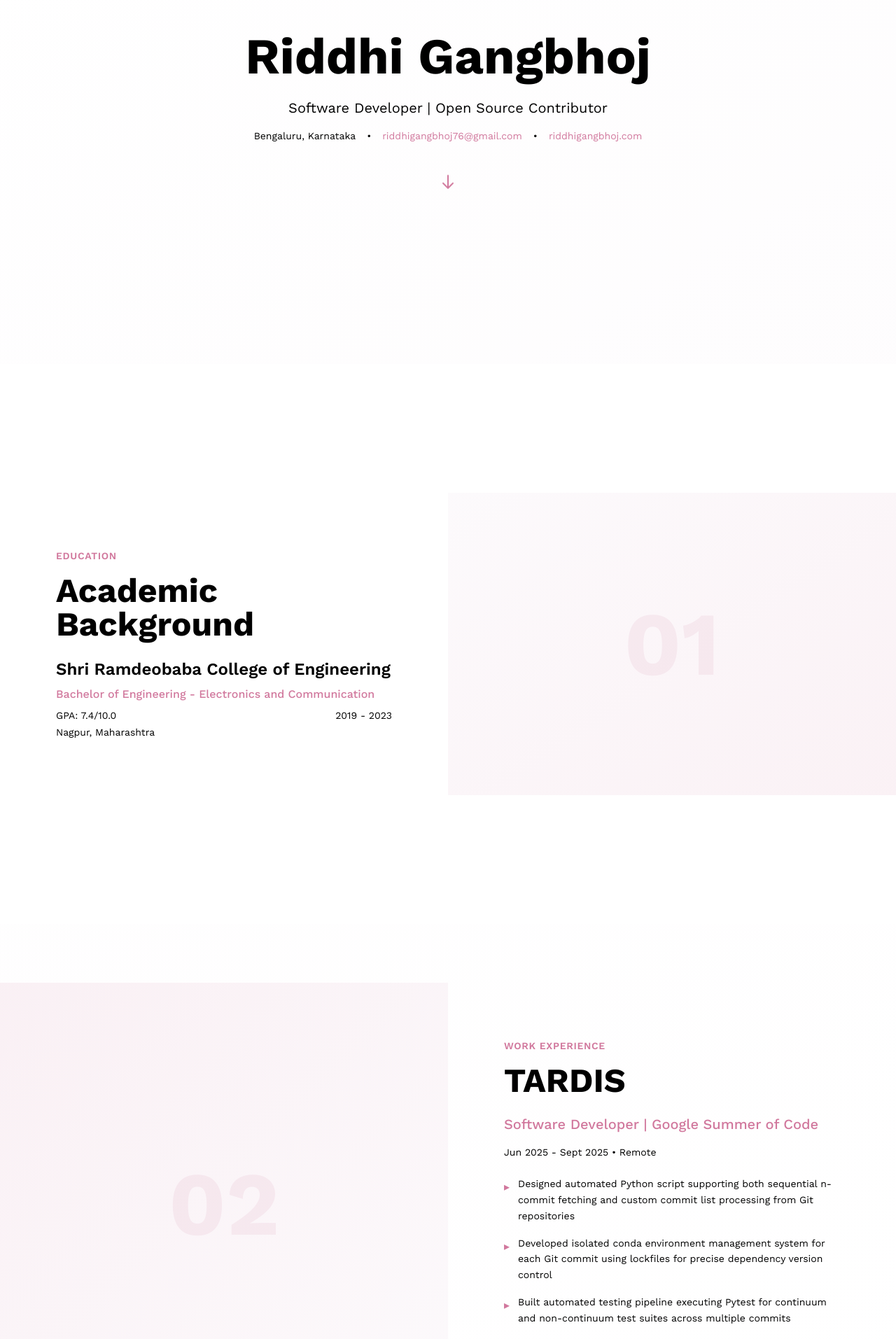
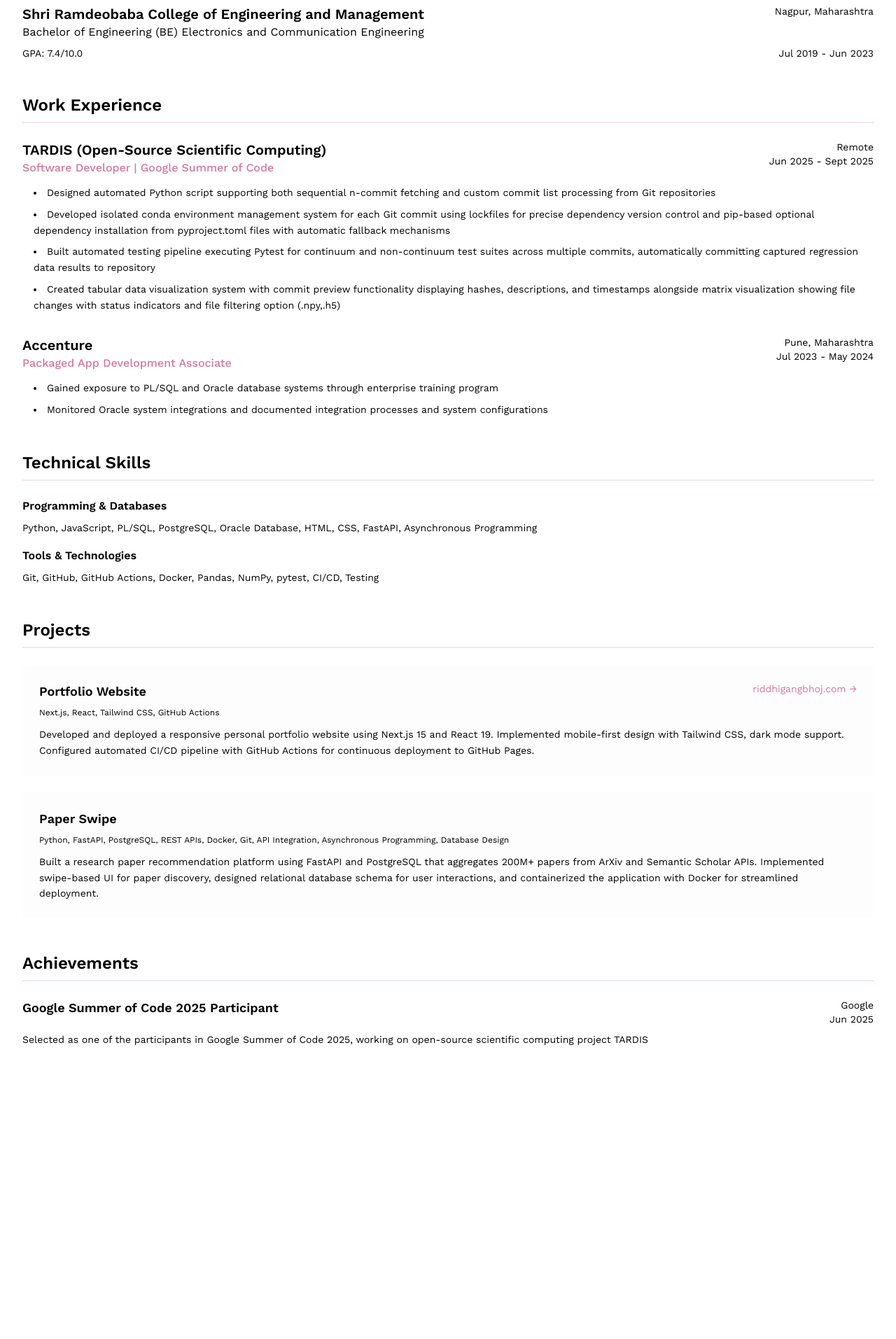
Before and after one commit to riddhigangbhoj/portfolio, a Next.js app: page /resume in a window 1280 px wide. Shown: the part 280-2193 px from the top of the page at 70% size. After the commit the page ends 1905 px from the top, so only its background shows below. Built offline with nearby package versions, Linux system fonts and the light colour scheme.

Commit message:
Update resume layout2

```diff
--- a/src/app/resume/page.js
+++ b/src/app/resume/page.js
@@ -3,7 +3,7 @@
     <div className="min-h-screen bg-white">
       {/* Navigation Bar */}
       <nav className="fixed top-0 w-full bg-white/95 backdrop-blur-sm shadow-sm border-b border-light-gray p-4 z-50">
-        <div className="max-w-6xl mx-auto flex justify-between items-center">
+        <div className="max-w-full mx-auto px-8 flex justify-between items-center">
           <h1 className="text-lg font-semibold text-black animate-fadeIn">
             Riddhi Gangbhoj
           </h1>
@@ -24,209 +24,145 @@
         </div>
       </nav>
 
-      {/* Hero Section - Full Screen */}
-      <section className="min-h-screen flex items-center justify-center bg-gradient-to-br from-white to-soft-pink/10 pt-20">
-        <div className="text-center px-4 animate-fadeIn">
-          <h1 className="text-6xl md:text-7xl font-bold text-black mb-6">Riddhi Gangbhoj</h1>
-          <p className="text-xl text-gray-600 mb-4">Software Developer | Open Source Contributor</p>
-          <div className="flex flex-wrap justify-center gap-4 text-sm text-gray-600 mb-8">
-            <span>Bengaluru, Karnataka</span>
+      {/* Resume Content */}
+      <main className="pt-24 pb-20 px-8">
+        <article className="max-w-full mx-auto">
+          {/* Header */}
+          <header className="mb-12 text-center">
+            <h1 className="text-4xl font-bold text-black mb-4">Riddhi Gangbhoj</h1>
+            <div className="flex flex-wrap justify-center gap-4 text-sm text-gray-600">
+              <span>Bengaluru, Karnataka, India</span>
               <span>•</span>
               <a href="mailto:riddhigangbhoj76@gmail.com" className="text-muted-pink hover:underline">riddhigangbhoj76@gmail.com</a>
               <span>•</span>
+              <span>+91 8806255882</span>
+              <span>•</span>
               <a href="https://riddhigangbhoj.com/" target="_blank" rel="noopener noreferrer" className="text-muted-pink hover:underline">riddhigangbhoj.com</a>
             </div>
-          <div className="animate-bounce mt-12">
-            <svg className="w-6 h-6 mx-auto text-muted-pink" fill="none" stroke="currentColor" viewBox="0 0 24 24">
-              <path strokeLinecap="round" strokeLinejoin="round" strokeWidth={2} d="M19 14l-7 7m0 0l-7-7m7 7V3" />
-            </svg>
+          </header>
+
+          {/* Education Section */}
+          <section className="mb-12">
+            <h2 className="text-2xl font-semibold text-black mb-6 pb-2 border-b-2 border-soft-pink">Education</h2>
+            <div className="space-y-4">
+              <div>
+                <div className="flex justify-between items-start mb-2">
+                  <div>
+                    <h3 className="text-xl font-semibold text-black">Shri Ramdeobaba College of Engineering and Management</h3>
+                    <p className="text-gray-600">Bachelor of Engineering (BE) Electronics and Communication Engineering</p>
                   </div>
+                  <span className="text-sm text-gray-500 whitespace-nowrap ml-4">Nagpur, Maharashtra</span>
                 </div>
-      </section>
-
-      {/* Education Section - Left Aligned */}
-      <section className="min-h-screen flex items-center bg-white">
-        <div className="w-full grid md:grid-cols-2 gap-0">
-          <div className="flex items-center justify-center p-12 md:p-20">
-            <div className="max-w-xl">
-              <span className="text-muted-pink font-semibold text-sm tracking-wider uppercase mb-4 block">Education</span>
-              <h2 className="text-4xl md:text-5xl font-bold text-black mb-6">Academic Background</h2>
-              <div className="space-y-6">
-                <div>
-                  <h3 className="text-2xl font-semibold text-black mb-2">Shri Ramdeobaba College of Engineering</h3>
-                  <p className="text-muted-pink font-medium mb-2">Bachelor of Engineering - Electronics and Communication</p>
-                  <div className="flex justify-between text-sm text-gray-600">
-                    <span>GPA: 7.4/10.0</span>
-                    <span>2019 - 2023</span>
-                  </div>
-                  <p className="text-sm text-gray-500 mt-1">Nagpur, Maharashtra</p>
-                </div>
-              </div>
-            </div>
-          </div>
-          <div className="bg-gradient-to-br from-soft-pink/20 to-muted-pink/10 flex items-center justify-center p-12">
-            <div className="text-9xl font-bold text-muted-pink/10">01</div>
-          </div>
-        </div>
-      </section>
-
-      {/* Work Experience - TARDIS - Right Aligned */}
-      <section className="min-h-screen flex items-center bg-gradient-to-br from-soft-pink/5 to-white">
-        <div className="w-full grid md:grid-cols-2 gap-0">
-          <div className="bg-gradient-to-br from-muted-pink/10 to-soft-pink/20 flex items-center justify-center p-12 order-2 md:order-1">
-            <div className="text-9xl font-bold text-muted-pink/10">02</div>
-          </div>
-          <div className="flex items-center justify-center p-12 md:p-20 order-1 md:order-2">
-            <div className="max-w-xl">
-              <span className="text-muted-pink font-semibold text-sm tracking-wider uppercase mb-4 block">Work Experience</span>
-              <h2 className="text-4xl md:text-5xl font-bold text-black mb-6">TARDIS</h2>
-              <p className="text-xl text-muted-pink font-medium mb-4">Software Developer | Google Summer of Code</p>
-              <p className="text-sm text-gray-600 mb-6">Jun 2025 - Sept 2025 • Remote</p>
-              <ul className="space-y-4 text-gray-700">
-                <li className="flex gap-3">
-                  <span className="text-muted-pink mt-1">▸</span>
-                  <span className="text-sm leading-relaxed">Designed automated Python script supporting both sequential n-commit fetching and custom commit list processing from Git repositories</span>
-                </li>
-                <li className="flex gap-3">
-                  <span className="text-muted-pink mt-1">▸</span>
-                  <span className="text-sm leading-relaxed">Developed isolated conda environment management system for each Git commit using lockfiles for precise dependency version control</span>
-                </li>
-                <li className="flex gap-3">
-                  <span className="text-muted-pink mt-1">▸</span>
-                  <span className="text-sm leading-relaxed">Built automated testing pipeline executing Pytest for continuum and non-continuum test suites across multiple commits</span>
-                </li>
-                <li className="flex gap-3">
-                  <span className="text-muted-pink mt-1">▸</span>
-                  <span className="text-sm leading-relaxed">Created tabular data visualization system with commit preview functionality displaying hashes and timestamps</span>
-                </li>
-              </ul>
+                <div className="flex justify-between items-center">
+                  <p className="text-sm text-gray-600">GPA: 7.4/10.0</p>
+                  <p className="text-sm text-gray-500">Jul 2019 - Jun 2023</p>
                 </div>
               </div>
             </div>
           </section>
 
-      {/* Work Experience - Accenture - Left Aligned */}
-      <section className="min-h-screen flex items-center bg-white">
-        <div className="w-full grid md:grid-cols-2 gap-0">
-          <div className="flex items-center justify-center p-12 md:p-20">
-            <div className="max-w-xl">
-              <span className="text-muted-pink font-semibold text-sm tracking-wider uppercase mb-4 block">Work Experience</span>
-              <h2 className="text-4xl md:text-5xl font-bold text-black mb-6">Accenture</h2>
-              <p className="text-xl text-muted-pink font-medium mb-4">Packaged App Development Associate</p>
-              <p className="text-sm text-gray-600 mb-6">Jul 2023 - May 2024 • Pune, Maharashtra</p>
-              <ul className="space-y-4 text-gray-700">
-                <li className="flex gap-3">
-                  <span className="text-muted-pink mt-1">▸</span>
-                  <span className="text-sm leading-relaxed">Gained exposure to PL/SQL and Oracle database systems through enterprise training program</span>
-                </li>
-                <li className="flex gap-3">
-                  <span className="text-muted-pink mt-1">▸</span>
-                  <span className="text-sm leading-relaxed">Monitored Oracle system integrations and documented integration processes and system configurations</span>
-                </li>
+          {/* Work Experience Section */}
+          <section className="mb-12">
+            <h2 className="text-2xl font-semibold text-black mb-6 pb-2 border-b-2 border-soft-pink">Work Experience</h2>
+
+            <div className="space-y-8">
+              {/* TARDIS */}
+              <div>
+                <div className="flex justify-between items-start mb-3">
+                  <div>
+                    <h3 className="text-xl font-semibold text-black">TARDIS (Open-Source Scientific Computing)</h3>
+                    <p className="text-muted-pink font-medium">Software Developer | Google Summer of Code</p>
+                  </div>
+                  <div className="text-right text-sm text-gray-500 whitespace-nowrap ml-4">
+                    <p>Remote</p>
+                    <p>Jun 2025 - Sept 2025</p>
+                  </div>
+                </div>
+                <ul className="list-disc list-inside space-y-2 text-gray-700 ml-4">
+                  <li className="text-sm leading-relaxed">Designed automated Python script supporting both sequential n-commit fetching and custom commit list processing from Git repositories</li>
+                  <li className="text-sm leading-relaxed">Developed isolated conda environment management system for each Git commit using lockfiles for precise dependency version control and pip-based optional dependency installation from pyproject.toml files with automatic fallback mechanisms</li>
+                  <li className="text-sm leading-relaxed">Built automated testing pipeline executing Pytest for continuum and non-continuum test suites across multiple commits, automatically committing captured regression data results to repository</li>
+                  <li className="text-sm leading-relaxed">Created tabular data visualization system with commit preview functionality displaying hashes, descriptions, and timestamps alongside matrix visualization showing file changes with status indicators and file filtering option (.npy,.h5)</li>
                 </ul>
               </div>
+
+              {/* Accenture */}
+              <div>
+                <div className="flex justify-between items-start mb-3">
+                  <div>
+                    <h3 className="text-xl font-semibold text-black">Accenture</h3>
+                    <p className="text-muted-pink font-medium">Packaged App Development Associate</p>
                   </div>
-          <div className="bg-gradient-to-br from-soft-pink/20 to-muted-pink/10 flex items-center justify-center p-12">
-            <div className="text-9xl font-bold text-muted-pink/10">03</div>
+                  <div className="text-right text-sm text-gray-500 whitespace-nowrap ml-4">
+                    <p>Pune, Maharashtra</p>
+                    <p>Jul 2023 - May 2024</p>
+                  </div>
+                </div>
+                <ul className="list-disc list-inside space-y-2 text-gray-700 ml-4">
+                  <li className="text-sm leading-relaxed">Gained exposure to PL/SQL and Oracle database systems through enterprise training program</li>
+                  <li className="text-sm leading-relaxed">Monitored Oracle system integrations and documented integration processes and system configurations</li>
+                </ul>
               </div>
             </div>
           </section>
 
-      {/* Technical Skills - Right Aligned */}
-      <section className="min-h-screen flex items-center bg-gradient-to-br from-soft-pink/5 to-white">
-        <div className="w-full grid md:grid-cols-2 gap-0">
-          <div className="bg-gradient-to-br from-muted-pink/10 to-soft-pink/20 flex items-center justify-center p-12 order-2 md:order-1">
-            <div className="text-9xl font-bold text-muted-pink/10">04</div>
-          </div>
-          <div className="flex items-center justify-center p-12 md:p-20 order-1 md:order-2">
-            <div className="max-w-xl">
-              <span className="text-muted-pink font-semibold text-sm tracking-wider uppercase mb-4 block">Technical Skills</span>
-              <h2 className="text-4xl md:text-5xl font-bold text-black mb-8">Tech Stack</h2>
-              <div className="space-y-6">
+          {/* Technical Skills Section */}
+          <section className="mb-12">
+            <h2 className="text-2xl font-semibold text-black mb-6 pb-2 border-b-2 border-soft-pink">Technical Skills</h2>
+            <div className="space-y-4">
               <div>
-                  <h3 className="text-lg font-semibold text-black mb-3">Programming & Databases</h3>
-                  <div className="flex flex-wrap gap-2">
-                    {["Python", "JavaScript", "PL/SQL", "PostgreSQL", "Oracle DB", "HTML", "CSS", "FastAPI"].map((skill) => (
-                      <span key={skill} className="px-4 py-2 bg-soft-pink/30 text-muted-pink rounded-full text-sm font-medium border border-muted-pink/30">
-                        {skill}
-                      </span>
-                    ))}
-                  </div>
+                <h3 className="font-semibold text-black mb-2">Programming & Databases</h3>
+                <p className="text-gray-700 text-sm leading-relaxed">Python, JavaScript, PL/SQL, PostgreSQL, Oracle Database, HTML, CSS, FastAPI, Asynchronous Programming</p>
               </div>
               <div>
-                  <h3 className="text-lg font-semibold text-black mb-3">Tools & Technologies</h3>
-                  <div className="flex flex-wrap gap-2">
-                    {["Git", "GitHub", "Docker", "Pandas", "NumPy", "pytest", "CI/CD", "GitHub Actions"].map((skill) => (
-                      <span key={skill} className="px-4 py-2 bg-soft-pink/30 text-muted-pink rounded-full text-sm font-medium border border-muted-pink/30">
-                        {skill}
-                      </span>
-                    ))}
-                  </div>
-                </div>
-              </div>
-            </div>
+                <h3 className="font-semibold text-black mb-2">Tools & Technologies</h3>
+                <p className="text-gray-700 text-sm leading-relaxed">Git, GitHub, GitHub Actions, Docker, Pandas, NumPy, pytest, CI/CD, Testing</p>
               </div>
             </div>
           </section>
 
-      {/* Projects - Left Aligned */}
-      <section className="min-h-screen flex items-center bg-white">
-        <div className="w-full grid md:grid-cols-2 gap-0">
-          <div className="flex items-center justify-center p-12 md:p-20">
-            <div className="max-w-xl">
-              <span className="text-muted-pink font-semibold text-sm tracking-wider uppercase mb-4 block">Projects</span>
-              <h2 className="text-4xl md:text-5xl font-bold text-black mb-8">Featured Work</h2>
+          {/* Projects Section */}
+          <section className="mb-12">
+            <h2 className="text-2xl font-semibold text-black mb-6 pb-2 border-b-2 border-soft-pink">Projects</h2>
+
             <div className="space-y-6">
               {/* Portfolio Website */}
-                <div className="border-l-4 border-muted-pink pl-6 py-4 hover:bg-soft-pink/10 transition-all">
+              <div className="bg-light-gray/30 rounded-lg p-6 hover:shadow-md transition-shadow">
                 <div className="flex justify-between items-start mb-2">
-                    <h3 className="text-xl font-semibold text-black">Portfolio Website</h3>
-                    <a href="https://riddhigangbhoj.com/" target="_blank" rel="noopener noreferrer" className="text-muted-pink hover:underline text-sm whitespace-nowrap ml-4">View →</a>
+                  <h3 className="text-lg font-semibold text-black">Portfolio Website</h3>
+                  <a href="https://riddhigangbhoj.com/" target="_blank" rel="noopener noreferrer" className="text-muted-pink hover:underline text-sm">riddhigangbhoj.com →</a>
                 </div>
-                  <p className="text-xs text-gray-500 mb-2">Next.js • React • Tailwind CSS • GitHub Actions</p>
-                  <p className="text-sm text-gray-700 leading-relaxed">Responsive portfolio with Next.js 15 and React 19. Mobile-first design with automated CI/CD pipeline for continuous deployment to GitHub Pages.</p>
+                <p className="text-xs text-gray-600 mb-3">Next.js, React, Tailwind CSS, GitHub Actions</p>
+                <p className="text-sm text-gray-700 leading-relaxed">Developed and deployed a responsive personal portfolio website using Next.js 15 and React 19. Implemented mobile-first design with Tailwind CSS, dark mode support. Configured automated CI/CD pipeline with GitHub Actions for continuous deployment to GitHub Pages.</p>
               </div>
 
               {/* Paper Swipe */}
-                <div className="border-l-4 border-muted-pink pl-6 py-4 hover:bg-soft-pink/10 transition-all">
-                  <h3 className="text-xl font-semibold text-black mb-2">Paper Swipe</h3>
-                  <p className="text-xs text-gray-500 mb-2">Python • FastAPI • PostgreSQL • Docker • REST APIs</p>
-                  <p className="text-sm text-gray-700 leading-relaxed">Research paper recommendation platform aggregating 200M+ papers from ArXiv and Semantic Scholar APIs with swipe-based discovery interface.</p>
-                </div>
-              </div>
-            </div>
-          </div>
-          <div className="bg-gradient-to-br from-soft-pink/20 to-muted-pink/10 flex items-center justify-center p-12">
-            <div className="text-9xl font-bold text-muted-pink/10">05</div>
+              <div className="bg-light-gray/30 rounded-lg p-6 hover:shadow-md transition-shadow">
+                <h3 className="text-lg font-semibold text-black mb-2">Paper Swipe</h3>
+                <p className="text-xs text-gray-600 mb-3">Python, FastAPI, PostgreSQL, REST APIs, Docker, Git, API Integration, Asynchronous Programming, Database Design</p>
+                <p className="text-sm text-gray-700 leading-relaxed">Built a research paper recommendation platform using FastAPI and PostgreSQL that aggregates 200M+ papers from ArXiv and Semantic Scholar APIs. Implemented swipe-based UI for paper discovery, designed relational database schema for user interactions, and containerized the application with Docker for streamlined deployment.</p>
               </div>
             </div>
           </section>
 
-      {/* Achievements - Right Aligned */}
-      <section className="min-h-screen flex items-center bg-gradient-to-br from-soft-pink/5 to-white">
-        <div className="w-full grid md:grid-cols-2 gap-0">
-          <div className="bg-gradient-to-br from-muted-pink/10 to-soft-pink/20 flex items-center justify-center p-12 order-2 md:order-1">
-            <div className="text-9xl font-bold text-muted-pink/10">06</div>
+          {/* Achievements Section */}
+          <section className="mb-12">
+            <h2 className="text-2xl font-semibold text-black mb-6 pb-2 border-b-2 border-soft-pink">Achievements</h2>
+            <div className="space-y-4">
+              <div>
+                <div className="flex justify-between items-start mb-2">
+                  <h3 className="text-lg font-semibold text-black">Google Summer of Code 2025 Participant</h3>
+                  <div className="text-right text-sm text-gray-500 whitespace-nowrap ml-4">
+                    <p>Google</p>
+                    <p>Jun 2025</p>
                   </div>
-          <div className="flex items-center justify-center p-12 md:p-20 order-1 md:order-2">
-            <div className="max-w-xl">
-              <span className="text-muted-pink font-semibold text-sm tracking-wider uppercase mb-4 block">Achievements</span>
-              <h2 className="text-4xl md:text-5xl font-bold text-black mb-8">Recognition</h2>
-              <div className="border-l-4 border-muted-pink pl-6 py-4 bg-soft-pink/10">
-                <h3 className="text-2xl font-semibold text-black mb-2">Google Summer of Code 2025</h3>
-                <p className="text-muted-pink font-medium mb-2">Participant</p>
-                <p className="text-sm text-gray-600 mb-3">Google • Jun 2025</p>
+                </div>
                 <p className="text-sm text-gray-700 leading-relaxed">Selected as one of the participants in Google Summer of Code 2025, working on open-source scientific computing project TARDIS</p>
               </div>
             </div>
-          </div>
-        </div>
           </section>
-
-      {/* Footer */}
-      <footer className="bg-black text-white py-12 text-center">
-        <p className="text-sm">© 2025 Riddhi Gangbhoj. All rights reserved.</p>
-      </footer>
+        </article>
+      </main>
     </div>
   );
 }
```
Lines whose indentation alone changed are shown as unchanged.
